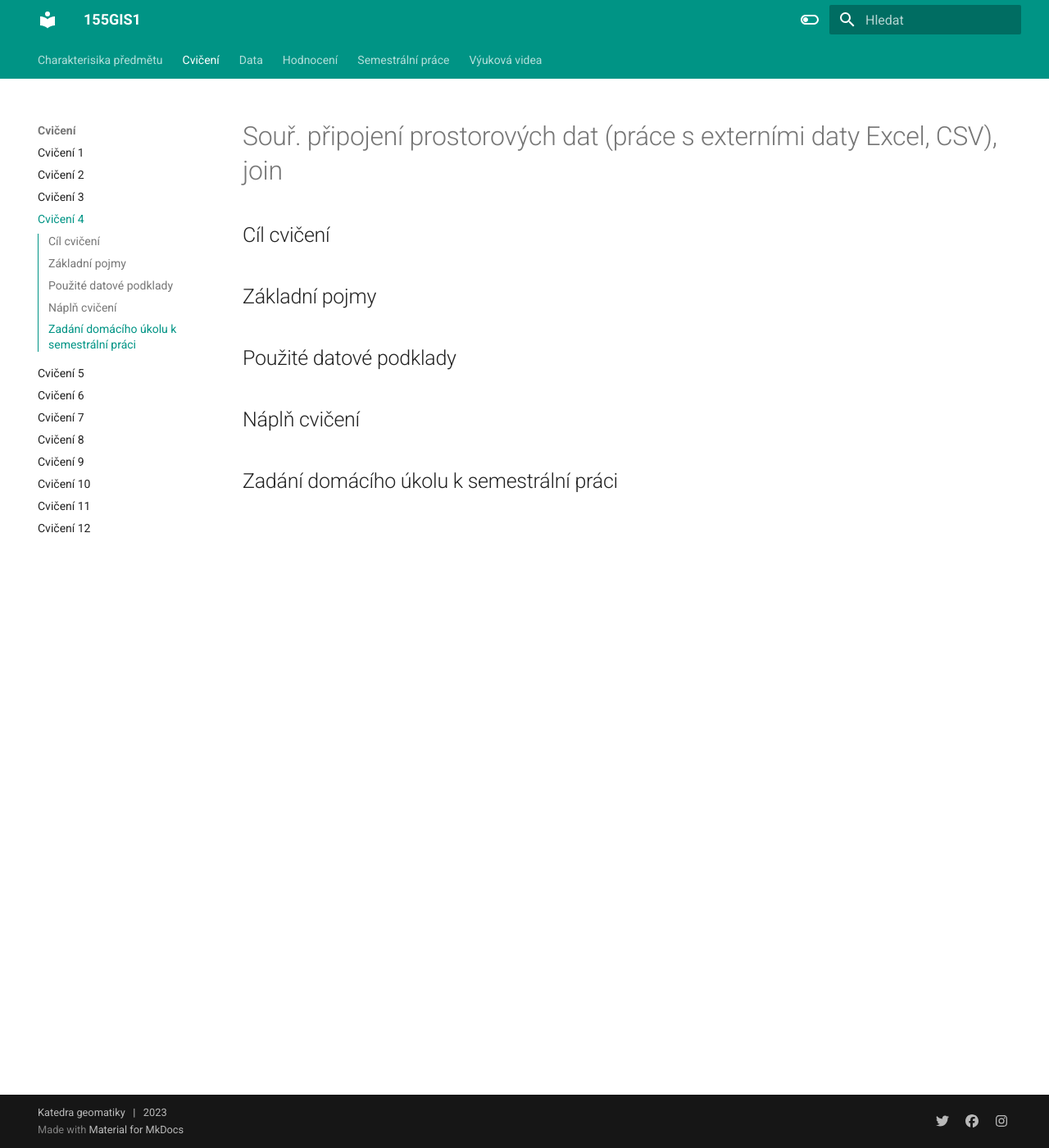
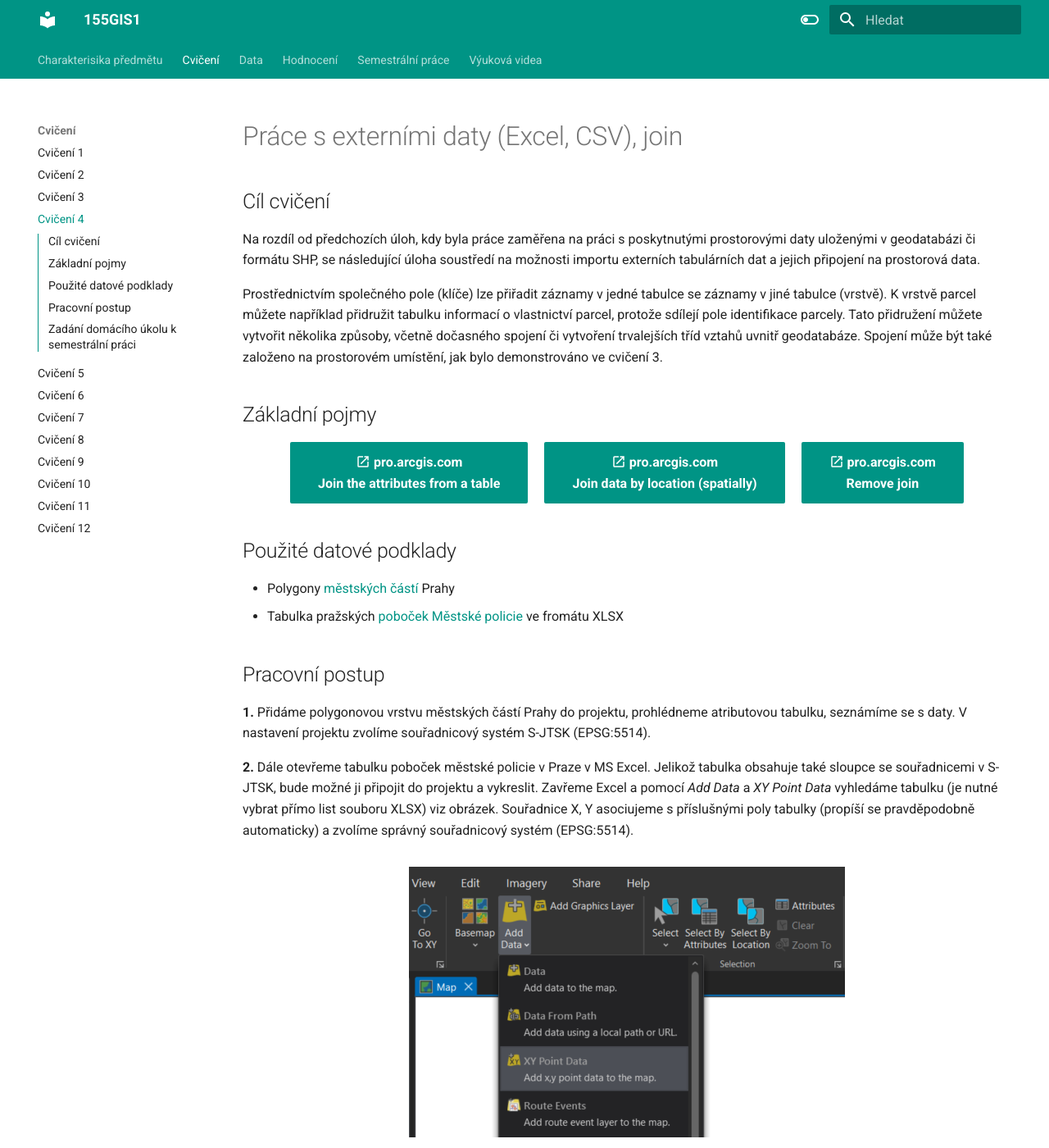
Before and after one commit to k155gis0/gis1, an MkDocs documentation site: the page built from docs/cviceni/cviceni4.md, in a window 1280 px wide and 1400 px high. Shown: the whole window at 82% size. Built offline with MkDocs 1.6.1 and Material for MkDocs 9.7.7, drawn with Linux system fonts in a browser that asks for light colours; some of the changed text lies outside the part shown.

Commit message:
$edits cv4

```diff
--- a/docs/cviceni/cviceni4.md
+++ b/docs/cviceni/cviceni4.md
@@ -1,11 +1,48 @@
-# Souř. připojení prostorových dat (práce s externími daty Excel, CSV), join
+# Práce s externími daty (Excel, CSV), join
 
 ## Cíl cvičení
 
+Na rozdíl od předchozích úloh, kdy byla práce zaměřena na práci s poskytnutými prostorovými daty uloženými v geodatabázi či formátu SHP, se následující úloha soustředí na možnosti importu externích tabulárních dat a jejich připojení na prostorová data.
+
+Prostřednictvím společného pole (klíče) lze přiřadit záznamy v jedné tabulce se záznamy v jiné tabulce (vrstvě). K vrstvě parcel můžete například přidružit tabulku informací o vlastnictví parcel, protože sdílejí pole identifikace parcely. Tato přidružení můžete vytvořit několika způsoby, včetně dočasného spojení či vytvoření trvalejších tříd vztahů uvnitř geodatabáze. Spojení může být také založeno na prostorovém umístění, jak bylo demonstrováno ve cvičení 3.
+
 ## Základní pojmy
+
+[<span>:material-open-in-new: pro.arcgis.com</span><br>Join the attributes from a table](https://pro.arcgis.com/en/pro-app/latest/help/data/tables/joins-and-relates.htm#GUID-39C9610A-6A73-4985-ADB8-7354EA9DB8BF){ .md-button .md-button--primary .url-name target="_blank"}
+[<span>:material-open-in-new: pro.arcgis.com</span><br>Join data by location (spatially)](https://pro.arcgis.com/en/pro-app/latest/help/data/tables/joins-and-relates.htm#GUID-7B11EAA4-35E0-4B8D-AFB6-4A435761574B){ .md-button .md-button--primary .url-name target="_blank"}
+[<span>:material-open-in-new: pro.arcgis.com</span><br>Remove join](https://pro.arcgis.com/en/pro-app/latest/help/data/tables/joins-and-relates.htm#ESRI_SECTION1_6507320BCB1E45219A88F1AA0A24F7B9){ .md-button .md-button--primary .url-name target="_blank"}
+{: align=center style="display:flex; justify-content:center; align-items:center; column-gap:20px; row-gap:10px; flex-wrap:wrap;"}
+
 
 ## Použité datové podklady
 
-## Náplň cvičení
+- Polygony [městských částí](../assets/cviceni4/MESTSKECASTI.zip) Prahy
+- Tabulka pražských [poboček Městské policie](../assets/cviceni4/objekty_MPP.xlsx) ve fromátu XLSX
+
+## Pracovní postup
+
+**1.** Přidáme polygonovou vrstvu městských částí Prahy do projektu, prohlédneme atributovou tabulku, seznámíme se s daty. V nastavení projektu zvolíme souřadnicový systém S-JTSK (EPSG:5514).
+
+**2.** Dále otevřeme tabulku poboček městské policie v Praze v MS Excel. Jelikož tabulka obsahuje také sloupce se souřadnicemi v S-JTSK, bude možné ji připojit do projektu a vykreslit. Zavřeme Excel a pomocí *Add Data* a *XY Point Data* vyhledáme tabulku (je nutné vybrat přímo list souboru XLSX) viz obrázek. Souřadnice X, Y asociujeme s příslušnými poly tabulky (propíší se pravděpodobně automaticky) a zvolíme správný souřadnicový systém (EPSG:5514).
+
+<figure markdown>
+  ![AddXYData](../assets/cviceni4/addXYData.png)
+  <figcaption>Přidání bodových dat do projektu</figcaption>
+</figure>
+
+<figure markdown>
+  ![XYTabletoPoint](../assets/cviceni4/XYTabletoPoint.png)
+  <figcaption>Dialogové okno pro nahrání bodových dat se souřadnicemi z tabulky</figcaption>
+</figure>
+
+**3.** V této fázi máme dvě vrstvy: bodovou (pobočky MPP) a polygonovou (MČ Prahy). Pro zopakování bude nejprve vhodné vyzkoušet prostorové připojení prvků. Např. bychom mohli zjistit, kolik poboček MPP se nachází v každé MČ Prahy a dále, jaká je jejich celková kapacita, jinými slovy, kolik příslušníků Městské policie spadá do každé městské části. Ačkoliv jsou dotazy dva, je možné je zpracovat najednou. Pravým kliknutím na vrstvu MČ vyvoláme přes *Join and Relates* a *Add Spatial Join* dialogové okno. Defaultní nastavení je nutné upravit. Za prvé, v sekci *Output Fields* lze definovat pravidla pro připojení jednotlivých polí z tabulky. Vzhledem k tomu, že úkolem je zjistit celkovou kapacitu, lze všechna pole kromě kapacity smazat a pro pole kapacita vybrat z nabídky pravidel (*Merge Rule*) sumu (viz obrázek). Za druhé je potřeba zaškrtnout parametr *Keep All Target Features*, aby byly zachovány všechny původní prvky, včetně takových, ke kterým nebude prostorově připojen žádný prvek.
+
+<figure markdown>
+  ![SumKapacita](../assets/cviceni4/SumKapacita.png)
+  <figcaption>Atributové pravidlo u prostorového připojení dat</figcaption>
+</figure>
+
+**4.** Tímto způsobem se obohatí původní vrstva MČ o nová data dle definovaných pravidel. Po otevření atributové tabulky jsou nově připojené záznamy přidruženy z pravé strany. Zajímavý atribut, který se vytváří automaticky pro každý *Spatial Join*, představuje *Join_Count*. Ten obsahuje počet prvků, které byly k danému (původnímu) prvku připojeny (zde se jedná o počet poboček MPP v dané MČ). Tímto
+
 
 ## Zadání domácího úkolu k semestrální práci
```
Also changed, not shown: docs/cviceni.md (+1 -1 lines), docs/assets/cviceni4/SumKapacita.png (added), docs/assets/cviceni4/XYTabletoPoint.png (added), docs/assets/cviceni4/addXYData.png (added), 1 other file.
